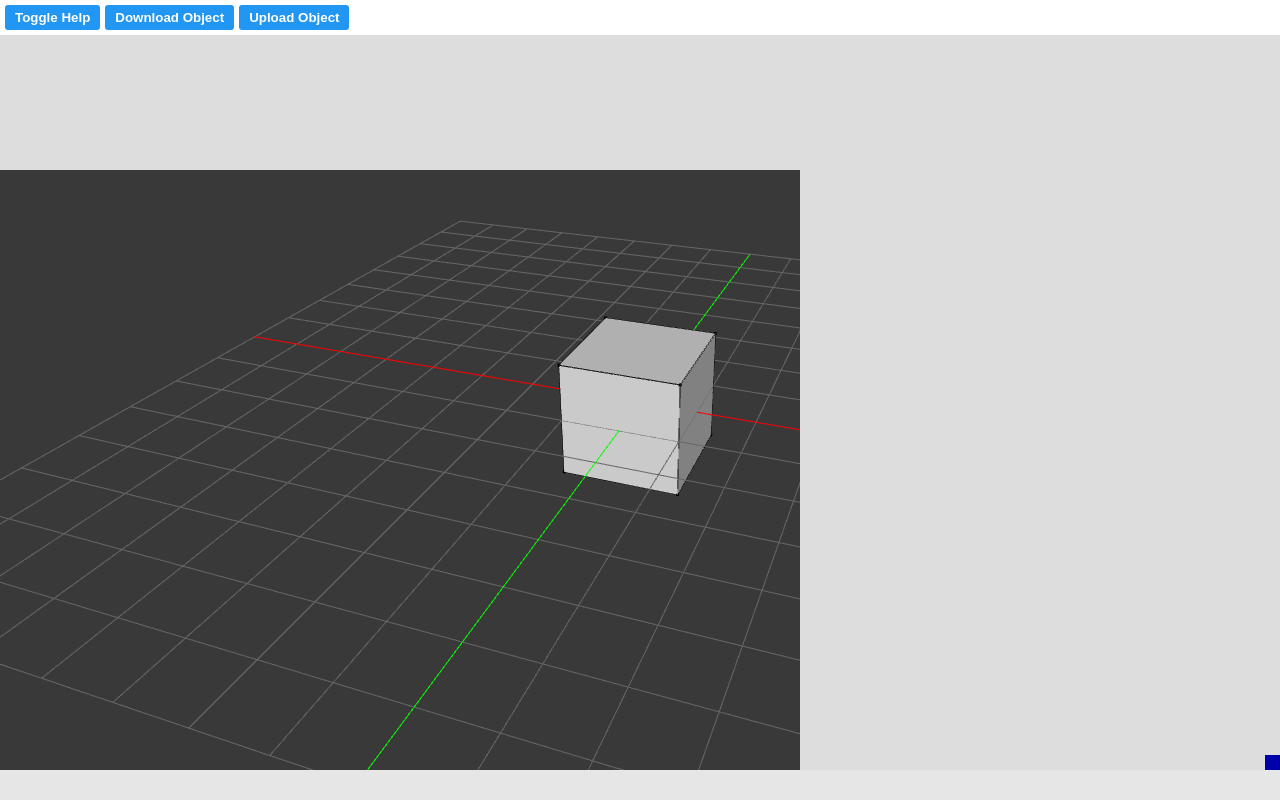
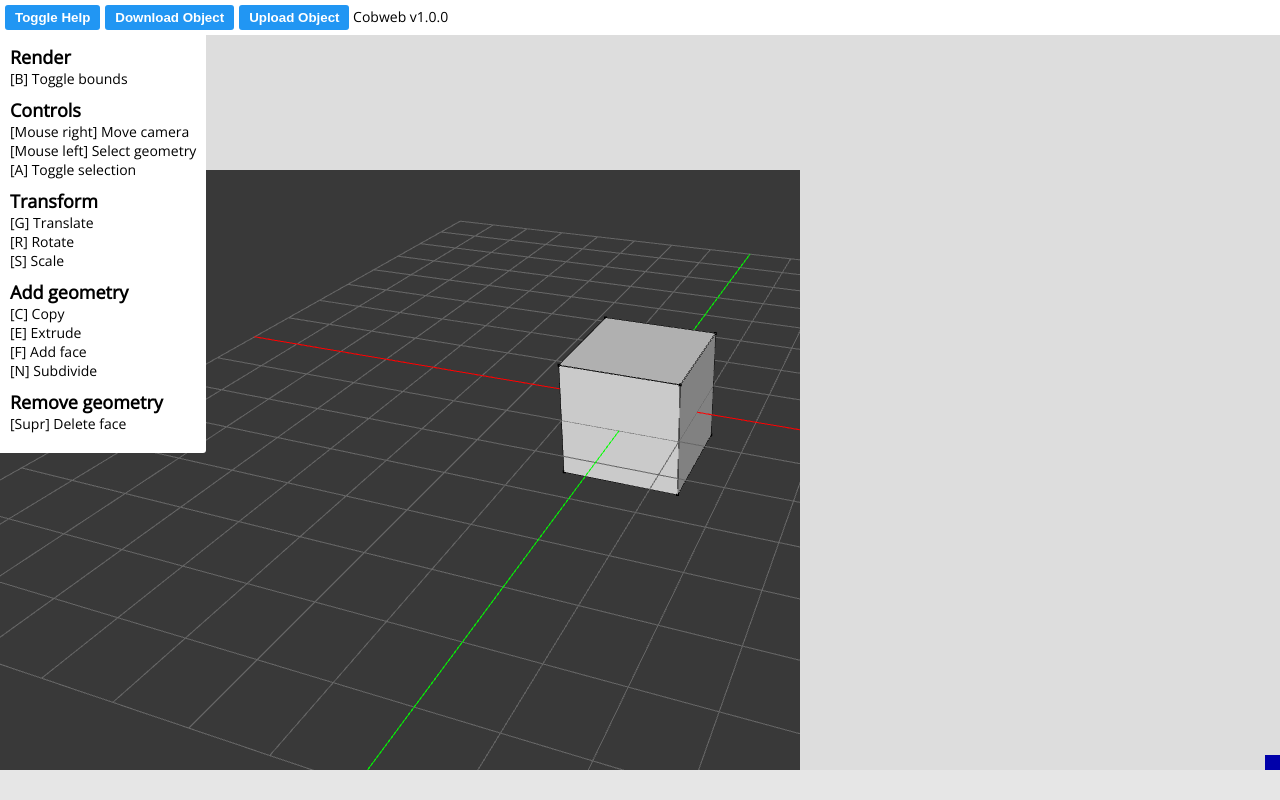
Before and after one commit to hakudoshi23/cobweb, a website: page index.html in a window 1280 px wide. Drawn offline with nearby package versions, Linux system fonts and the light colour scheme.

Commit message:
improve overall style & help container

```diff
--- a/index.html
+++ b/index.html
@@ -11,6 +11,7 @@
         <script src="external/jspane/jspane.min.js"></script>
 
         <link rel="stylesheet" href="dist/cobweb.min.css"></link>
+        <link href="https://fonts.googleapis.com/css?family=Open+Sans" rel="stylesheet">
         <script src="dist/cobweb.min.js"></script>
 
         <script type="text/javascript">
@@ -28,7 +29,7 @@
         <div id="container" style="width:100%;height:100%;"></div>
         <input id="cobweb-file" type="file" style="display:none;"/>
         <a id="cobweb-download" style="display:none;"></a>
-        <div id="surface-help" style="display:none;">
+        <div id="surface-help">
             <div class="section">
                 <div class="section-name">Render</div>
                 <label>[B] Toggle bounds</label>
--- a/scss/cobweb.scss
+++ b/scss/cobweb.scss
@@ -4,6 +4,7 @@ html, body {
     height:100%;
     margin:0;
     padding:0;
+    font-family: 'Open Sans', sans-serif;
 }
 
 .cb-container {
--- a/scss/main-menu.scss
+++ b/scss/main-menu.scss
@@ -6,4 +6,5 @@ div.main-menu {
     padding-top: $MAIN_MENU_PADDING_TOP;
     padding-bottom: $MAIN_MENU_PADDING_BOTTOM;
     width: 100%;
+    font-size: 14px;
 }
--- a/scss/surface.scss
+++ b/scss/surface.scss
@@ -1,3 +1,5 @@
+@import "variables";
+
 canvas.surface {
     display: inline-block;
     vertical-align: bottom;
@@ -6,27 +8,24 @@ canvas.surface {
 }
 
 #surface-help {
-    position: absolute;
-    top: 50px;
-    left: 15px;
-    border: solid 1px gray;
-    border-radius: 3px;
+    position: fixed;
+    top: #{$MAIN_MENU_HEIGHT + $MAIN_MENU_PADDING_TOP + $MAIN_MENU_PADDING_BOTTOM};
+    left: 0;
     padding: 10px;
     background-color: white;
-    box-shadow: 0px 0px 10px black;
-    opacity: 0.6;
+    border-bottom-right-radius: 3px;
 
     div.section {
         margin-bottom: 10px;
 
         div.section-name {
             font-weight: bold;
-            font-size: 15px;
+            font-size: 18px;
             opacity: 1;
         }
 
         label {
-            font-size: 13px;
+            font-size: 14px;
             display: block;
             width: 100%;
         }
--- a/src/modules/main-menu.js
+++ b/src/modules/main-menu.js
@@ -36,6 +36,8 @@
                 alert('window.FileReader is undefined, File API not present!');
             }
         }));
+
+        mainMenu.innerHTML += ' Cobweb v1.0.0';
 
         container.insertBefore(mainMenu, container.firstChild);
 
```
Also changed, not shown: dist/cobweb.min.css, dist/cobweb.min.js, 2 other files.
